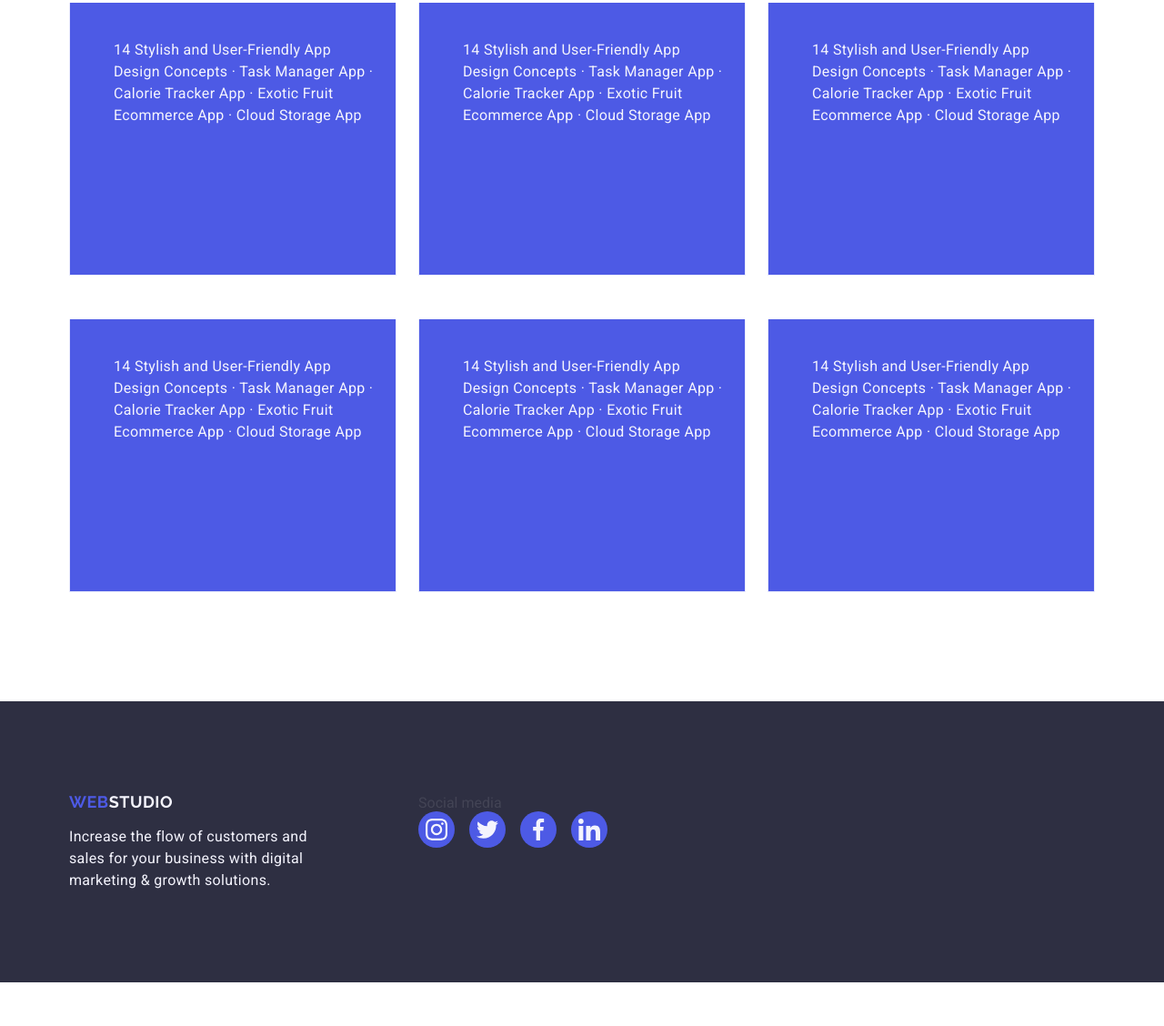
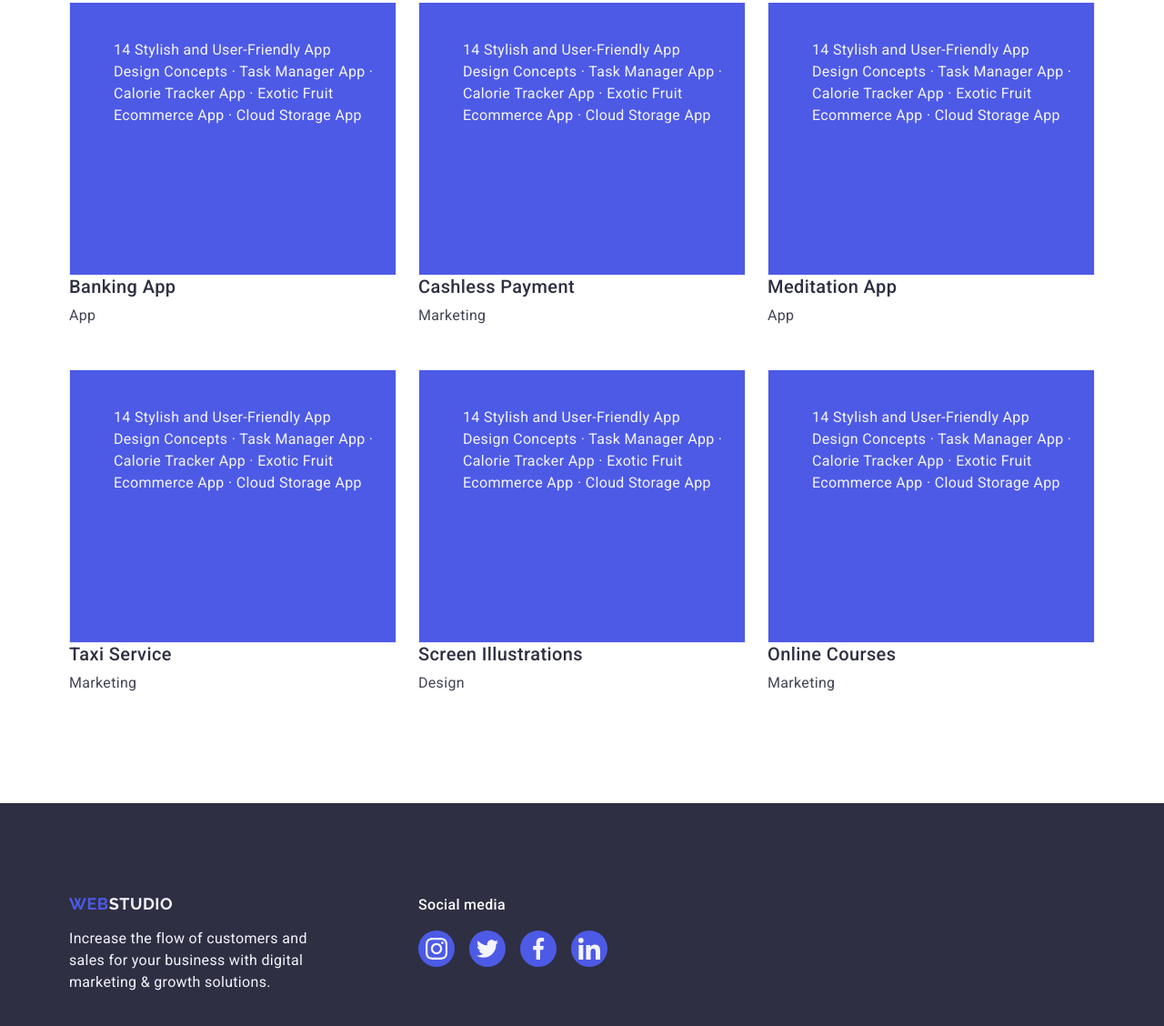
Before and after one commit to Lariysa/goit-homework-04, a plain HTML site: page index.html in a window 1280 px wide. Shown: the part 2098-3226 px from the top of the page at 91% size. Before the commit the page ends 3178 px from the top, so only its background shows below. Drawn offline with nearby package versions, Linux system fonts and the light colour scheme.

Commit message:
add.index.html

```diff
--- a/css/styles.css
+++ b/css/styles.css
@@ -83,7 +83,6 @@ body{
 .menu {
     display: flex;
     gap: 40px;
-
    }
 
 .logotype {
@@ -102,6 +101,10 @@ body{
     color: var(--NAVY-BLUE, #2E2F42);
 }
 
+.menu-item{
+    transition: background-color 500ms, cubic-bezier(0.4, 0, 0.2, 1);
+}
+
 .menu-link {
     font-size: 16px;
     font-weight: 500;
@@ -110,7 +113,7 @@ body{
     color: var(--NAVY-BLUE, #2E2F42);
     padding: 24px 0;
     position: relative;
-    transition: background-color 500ms, cubic-bezier(0.4, 0, 0.2, 1);
+
  }
 
  .menu-link-st{
@@ -141,11 +144,15 @@ body{
     gap: 40px;
     padding-top: 24px;
     padding-bottom: 24px;
-    transition: background-color 500ms, cubic-bezier(0.4, 0, 0.2, 1);
+    transition:background-color 500ms, cubic-bezier(0.4, 0, 0.2, 1);
 }
 
 .menu-list {
     font-style: normal;
+}
+
+.menu-contacts-item{
+    transition:background-color 500ms, cubic-bezier(0.4, 0, 0.2, 1);
 }
 
 .menu-link-contacts {
@@ -157,7 +164,7 @@ body{
     gap: 40px;
     margin-left:auto;
     justify-content: flex-end;
-    transition: background-color 500ms, cubic-bezier(0.4, 0, 0.2, 1);
+
 }
 
 .menu-link-contacts:hover,
@@ -322,6 +329,7 @@ body{
         display: flex;
         justify-content: center;
         gap: 24px;
+        transition:background-color 250ms cubic-bezier(0.4, 0, 0.2, 1);
     }
 
     .experts-icon{
@@ -387,12 +395,19 @@ body{
     flex-wrap: wrap;
     column-gap: 24px;
     row-gap: 48px;
+
    }
 
    .portfolio-list:hover,
    .portfolio-list:focus{
     box-shadow: 0px 1px 6px, rgba(46, 47, 66, 0.08), 0px 1px 1px, rgba(46, 47, 66, 0.16), 0px 2px 1px, rgba(46, 47, 66, 0.08);
    }
+
+   .portfolio-menu:hover,
+   .portfolio-menu:focus {
+    box-shadow: 0px 1px 6px, rgba(46, 47, 66, 0.08), 0px 1px 1px, rgba(46, 47, 66, 0.16), 0px 2px 1px, rgba(46, 47, 66, 0.08);
+   }
+
 
     .portfolio-tab {
        font-size: 20px;
@@ -478,7 +493,7 @@ body{
         display: flex;
     }
 
-    .Social-media{
+    .social-media{
         font-size: 16px;
         font-weight: 500;
         line-height: 1.5; /* 150% */
@@ -516,6 +531,7 @@ body{
         border-radius: 50%;
         fill: #F4F4FD;
         background-color: #4D5AE5;
+        transition: background-color 250ms cubic-bezier(0.4, 0, 0.2, 1);
     }
 
     .menu-footer{
--- a/index.html
+++ b/index.html
@@ -217,6 +217,7 @@
                             </div>
                         <li class="experts-list-tab">
                         <img class="experts-list-tab-img" src="./images/img-daniel.jpg" alt="UI Designer" width="264" height="260">
+                        <div class="experts-cont">
                             <h3 class="experts-img-name">Daniel Wilson</h3>
                             <p class="experts-role">UI Designer</p>
                             <div class="container-social">
@@ -247,6 +248,7 @@
                                     </li>
                                 </ul>
                                </div>
+                            </div>
                         </li>
                    </ul>
             </div>
@@ -261,49 +263,61 @@
                     <li class="portfolio-list">
                             <div class="overlay">
                                 <img class="portfolio-img" src="./images/banking.jpg" alt="App" width="360">
+                                <p class="overlay-text">14 Stylish and User-Friendly App Design Concepts · Task Manager App · Calorie Tracker App · Exotic Fruit Ecommerce App · Cloud Storage App</p>
+                            </div>
+                            <div>
                                 <h3 class="portfolio-tab">Banking App</h3>
                                 <p class="portfolio-role">App</p>
-                                <p class="overlay-text">14 Stylish and User-Friendly App Design Concepts · Task Manager App · Calorie Tracker App · Exotic Fruit Ecommerce App · Cloud Storage App</p>
                             </div>
                     </li>
                     <li class="portfolio-list">
                         <div class="overlay">
                           <img class="portfolio-img" src="./images/cashless.jpg" alt="Marketing" width="360">
+                          <p class="overlay-text">14 Stylish and User-Friendly App Design Concepts · Task Manager App · Calorie Tracker App · Exotic Fruit Ecommerce App · Cloud Storage App</p>
+                        </div>
+                        <div>
                             <h3 class="portfolio-tab">Cashless Payment</h3>
                             <p class="portfolio-role" >Marketing</p>
-                            <p class="overlay-text">14 Stylish and User-Friendly App Design Concepts · Task Manager App · Calorie Tracker App · Exotic Fruit Ecommerce App · Cloud Storage App</p>
                         </div>
                     </li>
                     <li class="portfolio-list">
                             <div class="overlay">
                                 <img class="portfolio-img" src="./images/meditation.jpg" alt="App" width="360">
+                                <p class="overlay-text">14 Stylish and User-Friendly App Design Concepts · Task Manager App · Calorie Tracker App · Exotic Fruit Ecommerce App · Cloud Storage App</p>
+                            </div>
+                            <div>
                                 <h3 class="portfolio-tab">Meditation App</h3>
                                 <p class="portfolio-role">App</p>
-                                <p class="overlay-text">14 Stylish and User-Friendly App Design Concepts · Task Manager App · Calorie Tracker App · Exotic Fruit Ecommerce App · Cloud Storage App</p>
                             </div>
                     </li>
                     <li class="portfolio-list">
                         <div class="overlay">
                             <img class="portfolio-img" src="./images/taxi.jpg" alt="Marketing" width="360">
+                            <p class="overlay-text">14 Stylish and User-Friendly App Design Concepts · Task Manager App · Calorie Tracker App · Exotic Fruit Ecommerce App · Cloud Storage App</p>
+                        </div>
+                        <div>
                             <h3 class="portfolio-tab">Taxi Service</h3>
                             <p class="portfolio-role">Marketing</p>
-                            <p class="overlay-text">14 Stylish and User-Friendly App Design Concepts · Task Manager App · Calorie Tracker App · Exotic Fruit Ecommerce App · Cloud Storage App</p>
                         </div>
                     </li>
                     <li class="portfolio-list">
                         <div class="overlay">
                          <img class="portfolio-img" src="./images/screen.jpg" alt="Design"  width="360">
+                        <p class="overlay-text">14 Stylish and User-Friendly App Design Concepts · Task Manager App · Calorie Tracker App · Exotic Fruit Ecommerce App · Cloud Storage App</p>
+                        </div>
+                        <div>
                             <h3 class="portfolio-tab">Screen Illustrations</h3>
                             <p class="portfolio-role">Design</p>
-                        <p class="overlay-text">14 Stylish and User-Friendly App Design Concepts · Task Manager App · Calorie Tracker App · Exotic Fruit Ecommerce App · Cloud Storage App</p>
                         </div>
                     </li>
                     <li class="portfolio-list">
                             <div class="overlay">
                            <img class="portfolio-img" src="./images/online.jpg" alt="Marketing" width="360">
+                            <p class="overlay-text">14 Stylish and User-Friendly App Design Concepts · Task Manager App · Calorie Tracker App · Exotic Fruit Ecommerce App · Cloud Storage App</p>
+                            </div>
+                            <div>
                                 <h3 class="portfolio-tab">Online Courses</h3>
                                 <p class="portfolio-role">Marketing</p>
-                            <p class="overlay-text">14 Stylish and User-Friendly App Design Concepts · Task Manager App · Calorie Tracker App · Exotic Fruit Ecommerce App · Cloud Storage App</p>
                             </div>
                     </li>
                 </ul>
```
Lines whose indentation alone changed are shown as unchanged.
